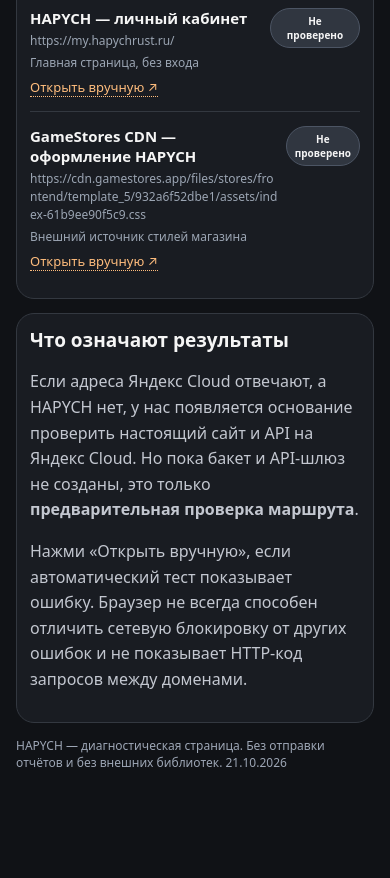
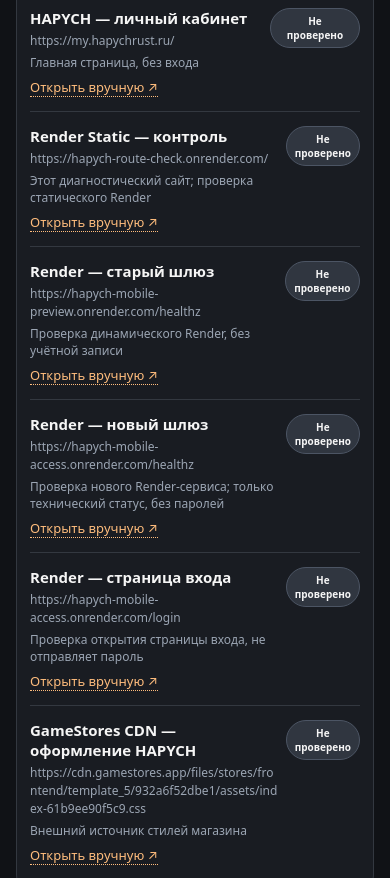
Before and after one commit to GUSTAVA009/rust-analitik, a plain HTML site: page hapych-route-check/index.html in a window 390 px wide. Shown: the part 1640-2518 px from the top of the page. Before the commit the page ends 2481 px from the top, so only its background shows below. Drawn offline with Linux system fonts and the light colour scheme.

Commit message:
Add comparative mobile-network probes for Render static and dynamic HAPYCH gateways

```diff
--- a/hapych-route-check/index.html
+++ b/hapych-route-check/index.html
@@ -3,7 +3,7 @@
 <head>
 <meta charset="utf-8"><meta name="viewport" content="width=device-width,initial-scale=1">
 <meta name="theme-color" content="#121419"><meta name="robots" content="noindex,nofollow">
-<meta http-equiv="Content-Security-Policy" content="default-src 'none'; script-src 'unsafe-inline'; style-src 'unsafe-inline'; connect-src 'self' https://ya.ru https://storage.yandexcloud.net https://website.yandexcloud.net https://apigw.yandexcloud.net https://functions.yandexcloud.net https://hapychrust.ru https://my.hapychrust.ru https://cdn.gamestores.app; base-uri 'none'; form-action 'none'">
+<meta http-equiv="Content-Security-Policy" content="default-src 'none'; script-src 'unsafe-inline'; style-src 'unsafe-inline'; connect-src 'self' https://ya.ru https://storage.yandexcloud.net https://website.yandexcloud.net https://apigw.yandexcloud.net https://functions.yandexcloud.net https://hapychrust.ru https://my.hapychrust.ru https://cdn.gamestores.app https://hapych-mobile-access.onrender.com https://hapych-mobile-preview.onrender.com https://hapych-vk-connect.onrender.com; base-uri 'none'; form-action 'none'">
 <title>HAPYCH — диагностика мобильного доступа</title>
 <style>
 :root{font-family:system-ui,-apple-system,'Segoe UI',sans-serif;color:#f5f5f5;background:#101216;color-scheme:dark}
@@ -38,9 +38,9 @@ button.secondary{background:#303640;color:#fff}button:disabled{opacity:.5}
 <div class="notice">«Ответ HTTPS» означает наличие сетевого ответа, а не работу сервиса и не разрешение в «белом списке». Корневые адреса API Gateway и Website Hosting могут возвращать HTTP 404 и 400 — это ожидаемо.</div>
 <div id="routes"></div></section>
 <section class="card"><h2>Что означают результаты</h2>
-<p>Если адреса Яндекс Cloud отвечают, а HAPYCH нет, у нас появляется основание проверить настоящий сайт и API на Яндекс Cloud. Но пока бакет и API-шлюз не созданы, это только <b>предварительная проверка маршрута</b>.</p>
+<p>Сравни результаты «Render Static — контроль» и «Render — новый шлюз». Если статический адрес отвечает, а новый — нет, проверяем блокировку имени хоста или особенности HTTP/TLS-маршрута, не меняя IP наугад. Если все адреса Render не отвечают, возможна общая недоступность сети Render. Если адреса Яндекс Cloud отвечают, а HAPYCH нет, у нас появляется основание проверить настоящий сайт и API на Яндекс Cloud. Но пока бакет и API-шлюз не созданы, это только <b>предварительная проверка маршрута</b>.</p>
 <p>Нажми «Открыть вручную», если автоматический тест показывает ошибку. Браузер не всегда способен отличить сетевую блокировку от других ошибок и не показывает HTTP-код запросов между доменами.</p>
-</section><div class="footer">HAPYCH — диагностическая страница. Без отправки отчётов и без внешних библиотек. 21.10.2026</div>
+</section><div class="footer">HAPYCH — диагностическая страница. Без отправки отчётов и без внешних библиотек. Обновлено 22.10.2026</div>
 </main>
 <script>
 (function(){
@@ -53,6 +53,10 @@ var targets=[
 {name:'Yandex Cloud Functions',url:'https://functions.yandexcloud.net/',note:'Корень может ответить HTTP 204'},
 {name:'HAPYCH — основной сайт',url:'https://hapychrust.ru/',note:'Наш работающий магазин'},
 {name:'HAPYCH — личный кабинет',url:'https://my.hapychrust.ru/',note:'Главная страница, без входа'},
+{name:'Render Static — контроль',url:'https://hapych-route-check.onrender.com/',note:'Этот диагностический сайт; проверка статического Render'},
+{name:'Render — старый шлюз',url:'https://hapych-mobile-preview.onrender.com/healthz',note:'Проверка динамического Render, без учётной записи'},
+{name:'Render — новый шлюз',url:'https://hapych-mobile-access.onrender.com/healthz',note:'Проверка нового Render-сервиса; только технический статус, без паролей'},
+{name:'Render — страница входа',url:'https://hapych-mobile-access.onrender.com/login',note:'Проверка открытия страницы входа, не отправляет пароль'},
 {name:'GameStores CDN — оформление HAPYCH',url:'https://cdn.gamestores.app/files/stores/frontend/template_5/932a6f52dbe1/assets/index-61b9ee90f5c9.css',note:'Внешний источник стилей магазина'}
 ];
 var root=document.getElementById('routes'),start=document.getElementById('run'),copy=document.getElementById('copy'),status=document.getElementById('status');
```
